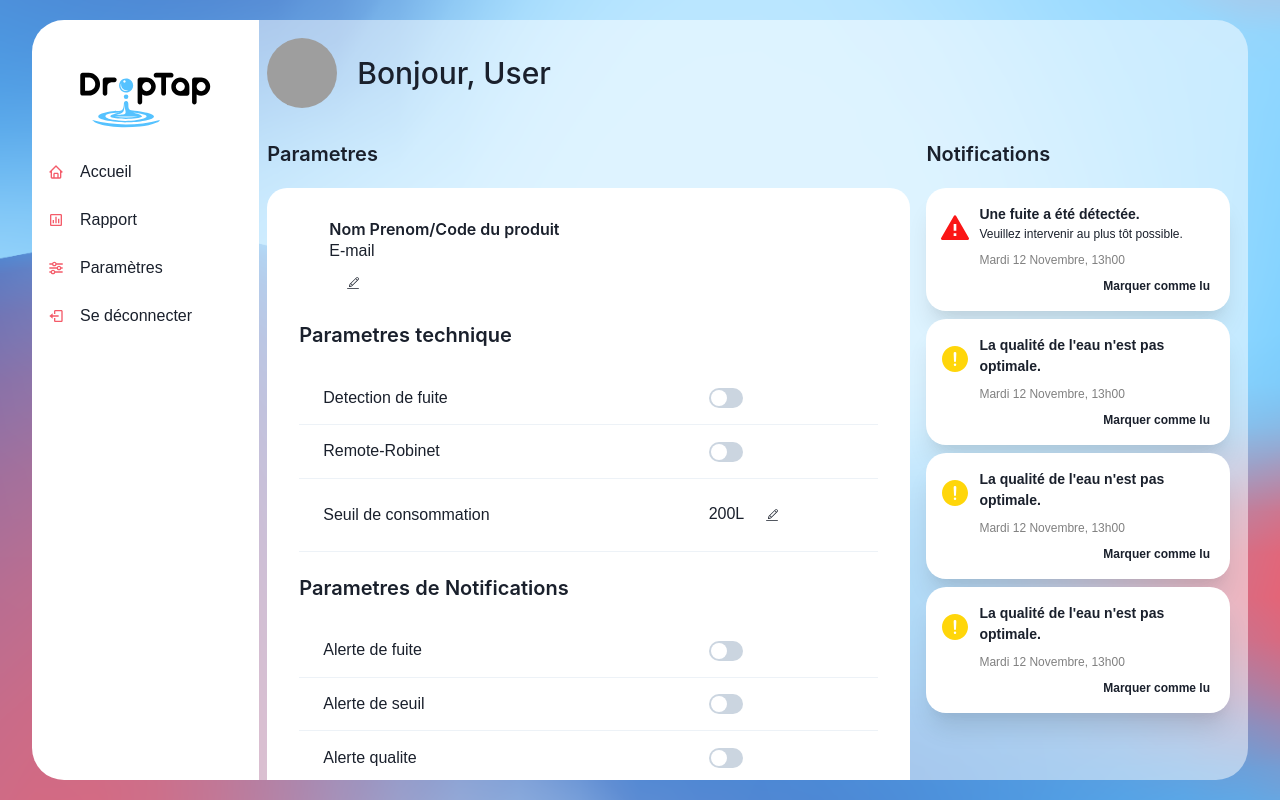
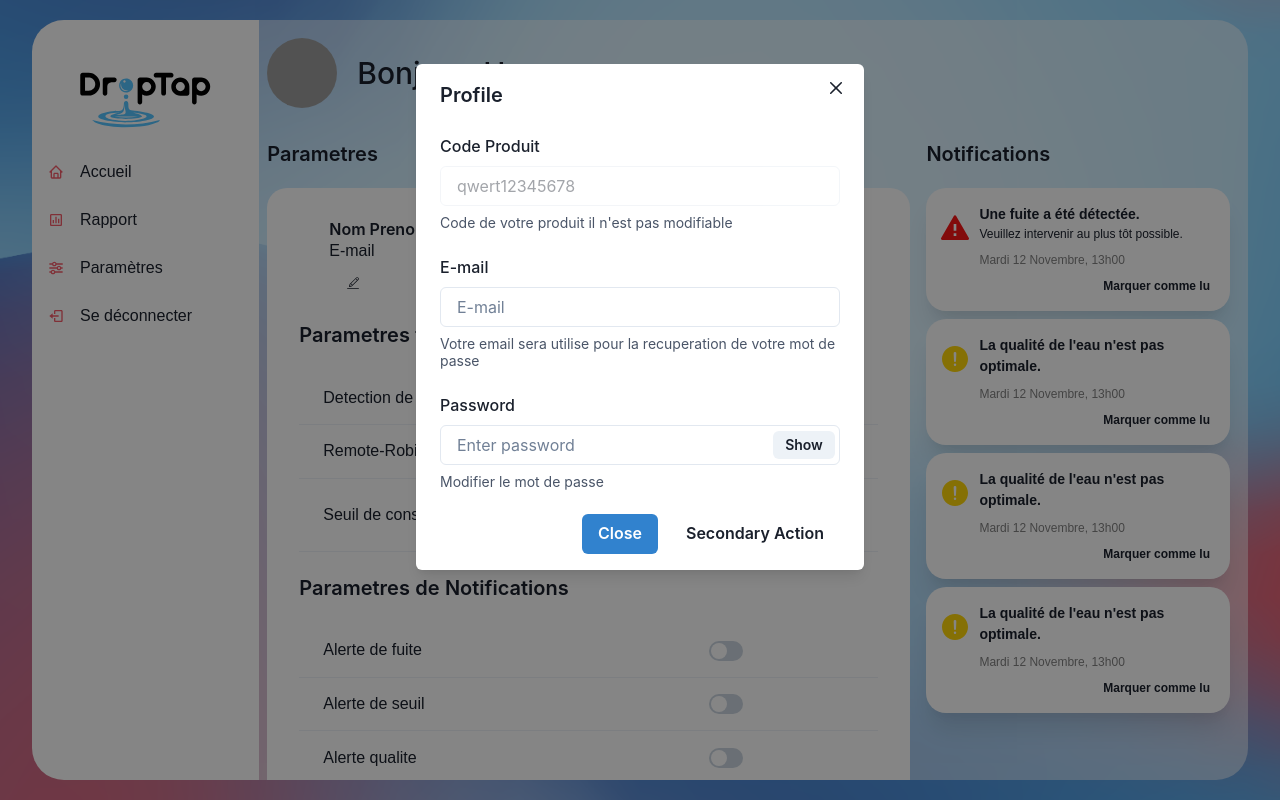
Before and after one commit to TheSilentDame02/DropTap_front, a React (Create React App) app in the folder droptap-app/: page /settings in a window 1280 px wide. Both pictures are taken after a click on the button 353 px from the left and 283 px from the top of the page. Built offline with nearby package versions, Linux system fonts and the light colour scheme; grey boxes are pictures that could not be loaded; a web font is replaced by a local one.

Commit message:
pre-final modification

```diff
--- a/droptap-app/src/App.js
+++ b/droptap-app/src/App.js
@@ -30,7 +30,7 @@ function App() {
                         {/* any page will fit here :) */}
                         <Routes>
                             <Route path="/" element={<Accueil />} />
-                            <Route path="/Settings" element={<Settings/>} />
+                            <Route path="/settings" element={<Settings/>} />
                         </Routes>
                     </VStack>
                 </HStack>
--- a/droptap-app/src/Assets/Styles/Settings.css
+++ b/droptap-app/src/Assets/Styles/Settings.css
@@ -2,3 +2,6 @@
     padding-left: 30px;
     padding-bottom: 20px;
 }
+Tr:hover{
+    background-color: #F0F2EF;
+}
--- a/droptap-app/src/Pages/Parametres.js
+++ b/droptap-app/src/Pages/Parametres.js
@@ -2,18 +2,26 @@ import { Box, Grid, GridItem ,Table,Td,Tr,Switch,Heading,Button,Modal,ModalOverl
     FormLabel,
     FormErrorMessage,
     FormHelperText,
-Input,Text} from '@chakra-ui/react'
+Input,Text,
+InputRightElement,InputGroup} from '@chakra-ui/react'
 import Notifications from "../Components/Notifications";
 import { CiEdit } from "react-icons/ci";
 import { IoTrendingUp } from 'react-icons/io5';
 import '../Assets/Styles/Settings.css';
-
+import React from "react";
 
 const Settings = () => {
-    const { isOpen, onOpen, onClose } = useDisclosure();
+    // const { isOpen, onOpen, onClose } = useDisclosure();
+    //Modal's function
+    const { isOpen: isFirstModalOpen , onOpen: onFirstModalOpen, onClose: onFirstModalClose } = useDisclosure();
+    const { isOpen: isSecondModalOpen , onOpen: onSecondModalOpen, onClose: onSecondModalClose } = useDisclosure();
+    //Password Input Variables;
+    const [show, setShow] = React.useState(false)
+    const handleClick = () => setShow(!show)
     return (
         <>
         <br></br>
+        {/* Grid */}
         <Grid templateColumns='repeat(9, 1fr)' templateRows='repeat(20, 1fr)' gap={4} >
             <GridItem colSpan={6} rowSpan={1}>
                 <Heading as="h1" size="md" fontWeight="600">
@@ -33,8 +41,48 @@ const Settings = () => {
                     Nom Prenom/Code du produit
                 </Heading>
                 <Text>E-mail</Text>
+                {/* Modification des Parametres */}
                 <div >
-                <Button borderRadius={"20px"} bg="trasparent"><CiEdit /></Button>
+                <Button borderRadius={"20px"} bg="transparent" onClick={onFirstModalOpen} ><CiEdit /></Button>
+                <Modal isOpen={isFirstModalOpen} onClose={onFirstModalClose}>
+        <ModalOverlay />
+        <ModalContent>
+          <ModalHeader>Profile</ModalHeader>
+          <ModalCloseButton />
+          <ModalBody>
+            {/* Formulaire de modification */}
+          <FormControl>
+          <FormLabel>Code Produit</FormLabel>
+  <Input type='text'  value={"qwert12345678"} isDisabled={true}/>
+  <FormHelperText>Code de votre produit il n'est pas modifiable</FormHelperText><br/>
+  <FormLabel>E-mail</FormLabel>
+  <Input type='text' placeholder='E-mail'/>
+  <FormHelperText>Votre email sera utilise pour la recuperation de votre mot de passe</FormHelperText><br/>
+  <FormLabel>Password</FormLabel>
+  <InputGroup size='md'>
+  <Input
+        pr='4.5rem'
+        type={show ? 'text' : 'password'}
+        placeholder='Enter password'
+      />
+      <InputRightElement width='4.5rem'>
+        <Button h='1.75rem' size='sm' onClick={handleClick}>
+          {show ? 'Hide' : 'Show'}
+        </Button>
+      </InputRightElement>
+      </InputGroup>
+  <FormHelperText>Modifier le mot de passe</FormHelperText>
+</FormControl>
+          </ModalBody>
+          <ModalFooter>
+            <Button colorScheme='blue' mr={3} onClick={onFirstModalClose}>
+              Close
+            </Button>
+            {/* Saving process Hadchi dnass dl back */}
+            <Button variant='ghost'>Secondary Action</Button>
+          </ModalFooter>
+        </ModalContent>
+      </Modal>
                 </div>
 
                     </div>
@@ -53,8 +101,8 @@ const Settings = () => {
                         </Tr>
                         <Tr>
                             <Td>Seuil de consommation</Td>
-                            <Td>200L <Button bg="transparent" onClick={onOpen}><CiEdit /></Button>
-                            <Modal blockScrollOnMount={false} isOpen={isOpen} onClose={onClose} closeOnOverlayClick={false} >
+                            <Td>200L <Button bg="transparent" onClick={onSecondModalOpen}><CiEdit /></Button>
+                            <Modal blockScrollOnMount={false} isOpen={isSecondModalOpen} onClose={onSecondModalClose} closeOnOverlayClick={false} >
         <ModalOverlay />
         <ModalContent>
           <ModalHeader>Seuil de Consommation</ModalHeader>
@@ -66,9 +114,8 @@ const Settings = () => {
   <FormHelperText>Veuillez entrez la consommation du mois</FormHelperText>
 </FormControl>
           </ModalBody>
-
           <ModalFooter>
-            <Button colorScheme='blue' mr={3} onClick={onClose}>
+            <Button colorScheme='blue' mr={3} onClick={onSecondModalClose}>
               Discard
             </Button>
             <Button variant='ghost'>Save</Button>
@@ -96,17 +143,19 @@ const Settings = () => {
                 <br/>
                 <Tr>
                     <Td>Contactez-nous</Td>
+                    <Td></Td>
                     </Tr>
                         <Tr>
                             <Td>Termes et conditions</Td>
+                            <Td></Td>
                         </Tr>
                         <Tr>
                             <Td>Politique de confidentialite</Td>
+                            <Td></Td>
                         </Tr>
                     </Table>
                 </Box>
             </GridItem>
-
             <GridItem colSpan={3} rowSpan={19}>
                 <Notifications/>
             </GridItem>
@@ -114,5 +163,4 @@ const Settings = () => {
         </>
      );
 }
-
 export default Settings;
```
